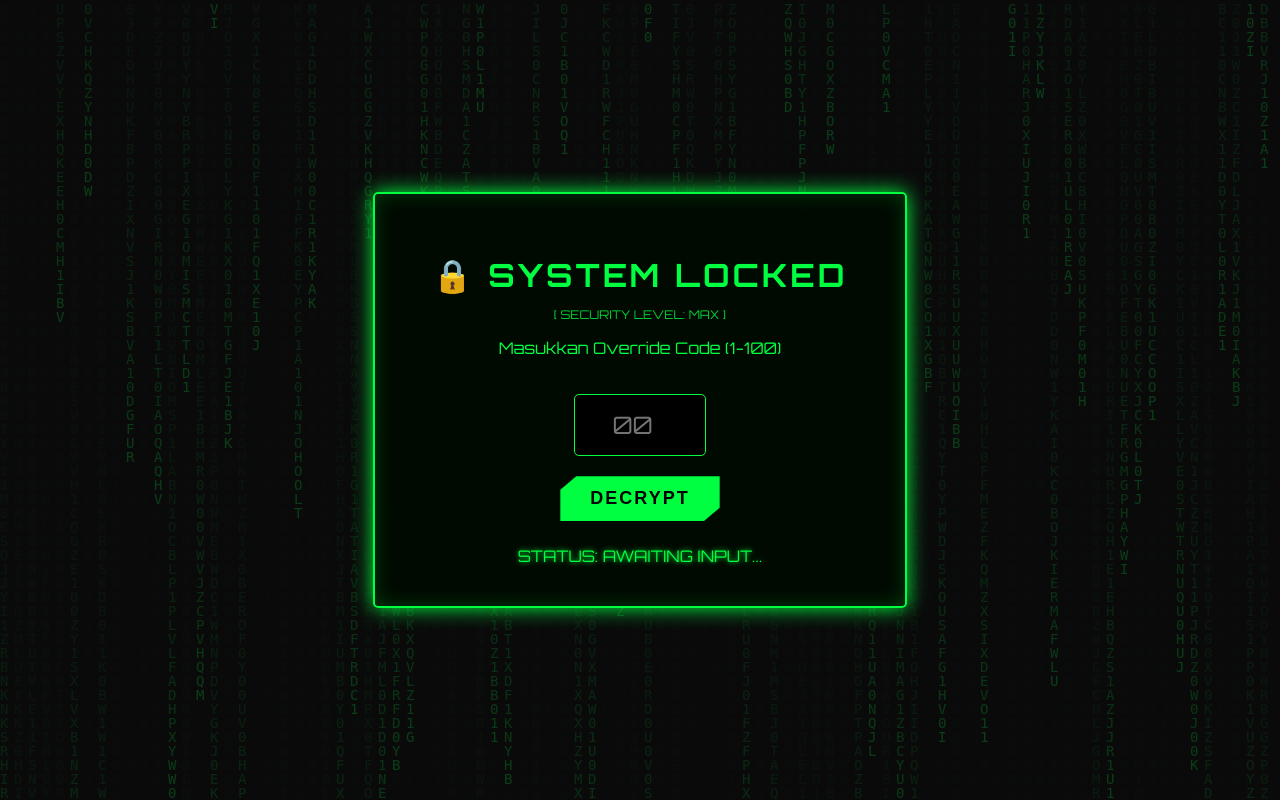
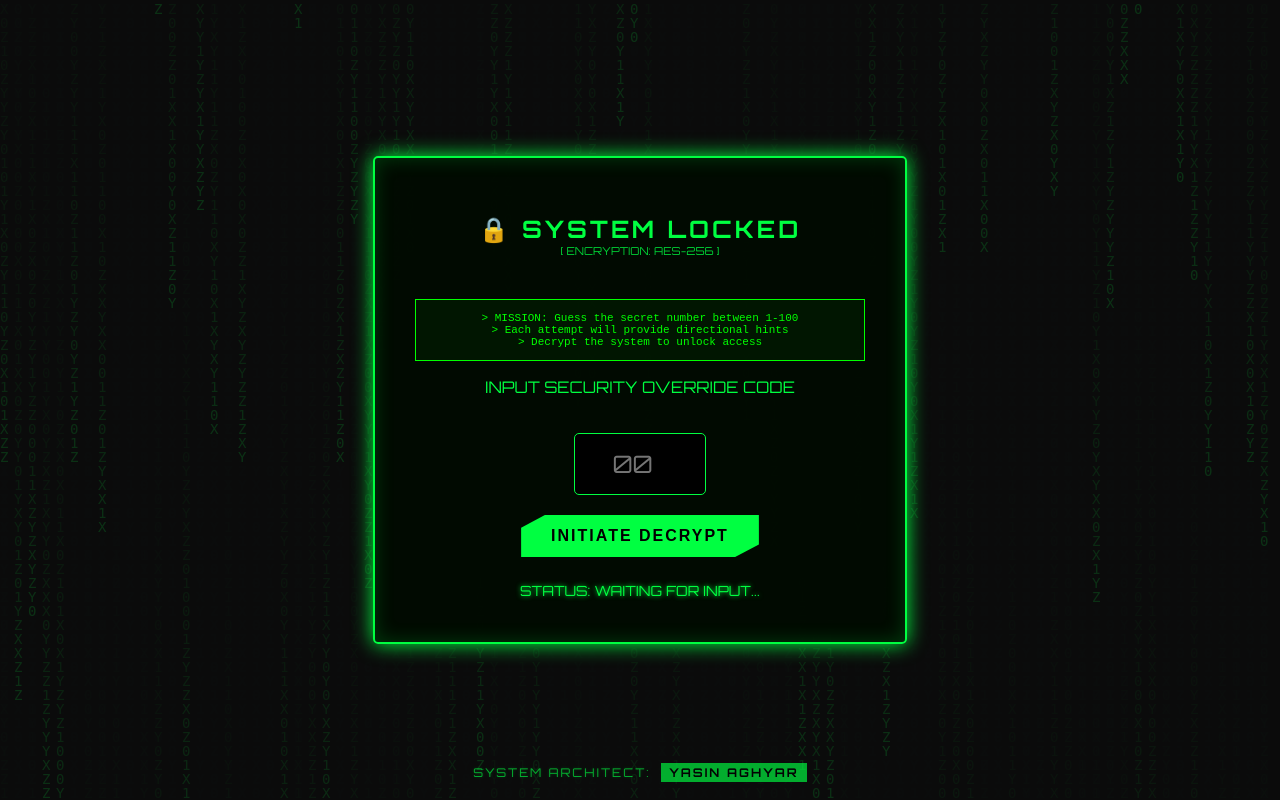
Before and after one commit to Hyphen-14/simple-flask-devops, a Flask app: page / in a window 1280 px wide. Run offline with Flask 3, Linux system fonts and the light colour scheme.

Commit message:
Add game instruction

```diff
--- a/templates/game.html
+++ b/templates/game.html
@@ -3,9 +3,10 @@
 <head>
     <meta charset="UTF-8">
     <meta name="viewport" content="width=device-width, initial-scale=1.0">
-    <title>Cyber Code Breaker v2.0</title>
+    <title>Cyber Code Breaker - Security Protocol</title>
     <link href="https://fonts.googleapis.com/css2?family=Orbitron:wght@400;700&display=swap" rel="stylesheet">
     <style>
+
         body {
             background-color: #0d0d0d;
             color: #00ff41;
@@ -16,15 +17,18 @@
             display: flex;
             justify-content: center;
             align-items: center;
+            flex-direction: column;
         }
+
 
         #matrixCanvas {
             position: absolute;
             top: 0;
             left: 0;
             z-index: -1;
-            opacity: 0.2;
+            opacity: 0.15;
         }
+
 
         .container {
             text-align: center;
@@ -37,9 +41,11 @@
             border-radius: 5px;
             position: relative;
             z-index: 10;
+            transition: box-shadow 0.5s ease;
         }
 
-        h1 { letter-spacing: 3px; margin-bottom: 10px; }
+        h1 { letter-spacing: 3px; margin-bottom: 10px; font-size: 24px; }
+
 
         input {
             background: #000;
@@ -55,40 +61,66 @@
             border-radius: 5px;
         }
 
-        input:focus { box-shadow: 0 0 10px #00ff41; }
+        input:focus { box-shadow: 0 0 15px #00ff41; }
 
         button {
             background: #00ff41;
             color: black;
             border: none;
             padding: 12px 30px;
-            font-size: 18px;
+            font-size: 16px;
             cursor: pointer;
             font-weight: bold;
             text-transform: uppercase;
             letter-spacing: 2px;
             transition: 0.3s;
-            clip-path: polygon(10% 0, 100% 0, 100% 70%, 90% 100%, 0 100%, 0 30%); /* Bentuk futuristik */
+            clip-path: polygon(10% 0, 100% 0, 100% 70%, 90% 100%, 0 100%, 0 30%);
         }
 
-        button:hover {
-            background: #fff;
-            box-shadow: 0 0 15px #fff;
-        }
-
+        button:hover { background: #fff; box-shadow: 0 0 20px #fff; }
         button:active { transform: scale(0.95); }
 
         .message {
             margin-top: 25px;
-            font-size: 16px;
+            font-size: 14px;
             min-height: 20px;
             text-shadow: 0 0 5px #00ff41;
         }
 
+
+        .author-footer {
+            position: fixed;
+            bottom: 20px;
+            width: 100%;
+            text-align: center;
+            font-size: 12px;
+            letter-spacing: 2px;
+            color: #00ff41;
+            opacity: 0.7;
+            z-index: 20;
+            animation: breathe 3s infinite ease-in-out;
+        }
+
+        .author-name {
+            font-weight: bold;
+            text-decoration: none;
+            color: #fff;
+            background: #00ff41;
+            color: black;
+            padding: 2px 8px;
+            margin-left: 5px;
+        }
+
+        @keyframes breathe {
+            0%, 100% { opacity: 0.5; }
+            50% { opacity: 1; text-shadow: 0 0 10px #00ff41; }
+        }
+
+
         .shake-anim {
             animation: shake 0.4s cubic-bezier(.36,.07,.19,.97) both;
             color: #ff3333 !important;
-            text-shadow: 0 0 5px red;
+            text-shadow: 0 0 8px red;
         }
 
         @keyframes shake {
@@ -98,31 +130,20 @@
             40%, 60% { transform: translate3d(4px, 0, 0); }
         }
 
-        #success-screen {
-            display: none;
-            text-align: center;
-        }
+
+        #success-screen { display: none; }
 
         .github-icon img {
-            width: 80px;
-            filter: drop-shadow(0 0 10px #00ff41);
+            width: 70px;
+            filter: drop-shadow(0 0 5px #00ff41);
             transition: transform 0.5s;
             margin-top: 20px;
             cursor: pointer;
         }
-
         .github-icon img:hover {
-            transform: scale(1.2) rotate(360deg);
+            transform: scale(1.1) rotate(360deg);
             filter: drop-shadow(0 0 20px white);
         }
-
-        .access-granted {
-            font-size: 30px;
-            color: #00ff41;
-            animation: blink 0.5s infinite alternate;
-        }
-
-        @keyframes blink { from {opacity: 1;} to {opacity: 0.3;} }
 
     </style>
 </head>
@@ -133,35 +154,50 @@
     <div class="container">
         <div id="game-screen">
             <h1>🔒 SYSTEM LOCKED</h1>
-            <p style="font-size: 12px; opacity: 0.8;">[ SECURITY LEVEL: MAX ]</p>
-            <p>Masukkan Override Code (1-100)</p>
+            <p style="font-size: 11px; opacity: 0.8; margin-top: -10px;">[ ENCRYPTION: AES-256 ]</p>
+            <br>
+
+        <div style="border: 1px solid #00ff00; padding: 12px; margin: 10px 0; background: rgba(0,255,0,0.05);">
+            <p style="font-size: 11px; margin: 0; color: #00ff00; font-family: 'Courier New', monospace;">
+                > MISSION: Guess the secret number between 1-100<br>
+                > Each attempt will provide directional hints<br>
+                > Decrypt the system to unlock access
+            </p>
+        </div>
+
+            <p>INPUT SECURITY OVERRIDE CODE</p>
 
             <input type="number" id="guessInput" placeholder="00" min="1" max="100">
             <br>
-            <button onclick="checkCode()">DECRYPT</button>
+            <button onclick="checkCode()">INITIATE DECRYPT</button>
 
-            <div class="message" id="message">STATUS: AWAITING INPUT...</div>
+            <div class="message" id="message">STATUS: WAITING FOR INPUT...</div>
         </div>
 
         <div id="success-screen">
-            <h1 class="access-granted">ACCESS GRANTED</h1>
-            <p>ROOT PRIVILEGES OBTAINED</p>
-            <hr style="border-color: #00ff41; width: 50%;">
-            <p>Welcome, Administrator.</p>
+            <h1 style="color: #00ff41; text-shadow: 0 0 20px #00ff41;">ACCESS GRANTED</h1>
+            <p>ROOT PRIVILEGES RESTORED</p>
+            <hr style="border-color: #00ff41; width: 60%; opacity: 0.5;">
 
+            <p style="margin-top: 20px;">Connect to Mainframe:</p>
             <a href="https://github.com/Hyphen-14" target="_blank" class="github-icon">
                 <img src="https://cdn-icons-png.flaticon.com/512/25/25231.png" alt="GitHub Repo">
             </a>
-            <p style="font-size: 10px; margin-top: 10px;">CLICK ICON TO ACCESS SOURCE</p>
+            <p style="font-size: 10px; margin-top: 10px; opacity: 0.8;">TAP ICON TO VIEW SOURCE CODE</p>
         </div>
     </div>
 
+    <div class="author-footer">
+        SYSTEM ARCHITECT: <span class="author-name">YASIN AGHYAR</span>
+    </div>
+
     <script>
+        // MATRIX RAIN EFFECT
         const canvas = document.getElementById('matrixCanvas');
         const ctx = canvas.getContext('2d');
         canvas.width = window.innerWidth;
         canvas.height = window.innerHeight;
-        const letters = "01010101ABCDEFGHIJKLMNOPQRSTUVWXYZ";
+        const letters = "01XYZ";
         const fontSize = 14;
         const columns = canvas.width / fontSize;
         const drops = Array(Math.floor(columns)).fill(1);
@@ -178,13 +214,11 @@
                 drops[i]++;
             }
         }
-        setInterval(drawMatrix, 33);
+        setInterval(drawMatrix, 40);
 
-
+        // ---GAME LOGIC---
         let secretCode = Math.floor(Math.random() * 100) + 1;
         let attempts = 0;
-
-        const errorSfx = new Audio('https://www.soundjay.com/buttons/sounds/button-10.mp3');
 
         function checkCode() {
             let inputField = document.getElementById("guessInput");
@@ -193,34 +227,34 @@
             let gameScreen = document.getElementById("game-screen");
             let successScreen = document.getElementById("success-screen");
 
+            // Reset Animasi
             msg.classList.remove("shake-anim");
+            void msg.offsetWidth;
 
-            void msg.offsetWidth;
+            if (!userGuess) {
+                msg.innerHTML = "⚠️ WARNING: INPUT CANNOT BE EMPTY";
+                msg.classList.add("shake-anim");
+                return;
+            }
 
             attempts++;
 
             if (userGuess == secretCode) {
-                // ---KONDISI MENANG---
-                // 1. Sembunyikan Game Screen
+                // Menang
                 gameScreen.style.display = "none";
-                // 2. Munculkan Success Screen
                 successScreen.style.display = "block";
-                // 3. Ubah border container jadi solid
-                document.querySelector('.container').style.boxShadow = "0 0 50px #00ff41";
-
+                document.querySelector('.container').style.boxShadow = "0 0 60px #00ff41";
             } else {
-                // ---KONDISI SALAH---
-                // Tambahkan class animasi getar
+                // Kalah
                 msg.classList.add("shake-anim");
+                inputField.value = "";
+                inputField.focus();
 
                 if (userGuess < secretCode) {
-                    msg.innerHTML = "❌ ERROR: CODE TOO LOW!";
-                } else if (userGuess > secretCode) {
-                    msg.innerHTML = "❌ ERROR: CODE TOO HIGH!";
+                    msg.innerHTML = "❌ ACCESS DENIED: CODE TOO LOW";
+                } else {
+                    msg.innerHTML = "❌ ACCESS DENIED: CODE TOO HIGH";
                 }
-
-                inputField.value = "";
-                inputField.focus();
             }
         }
     </script>
```
